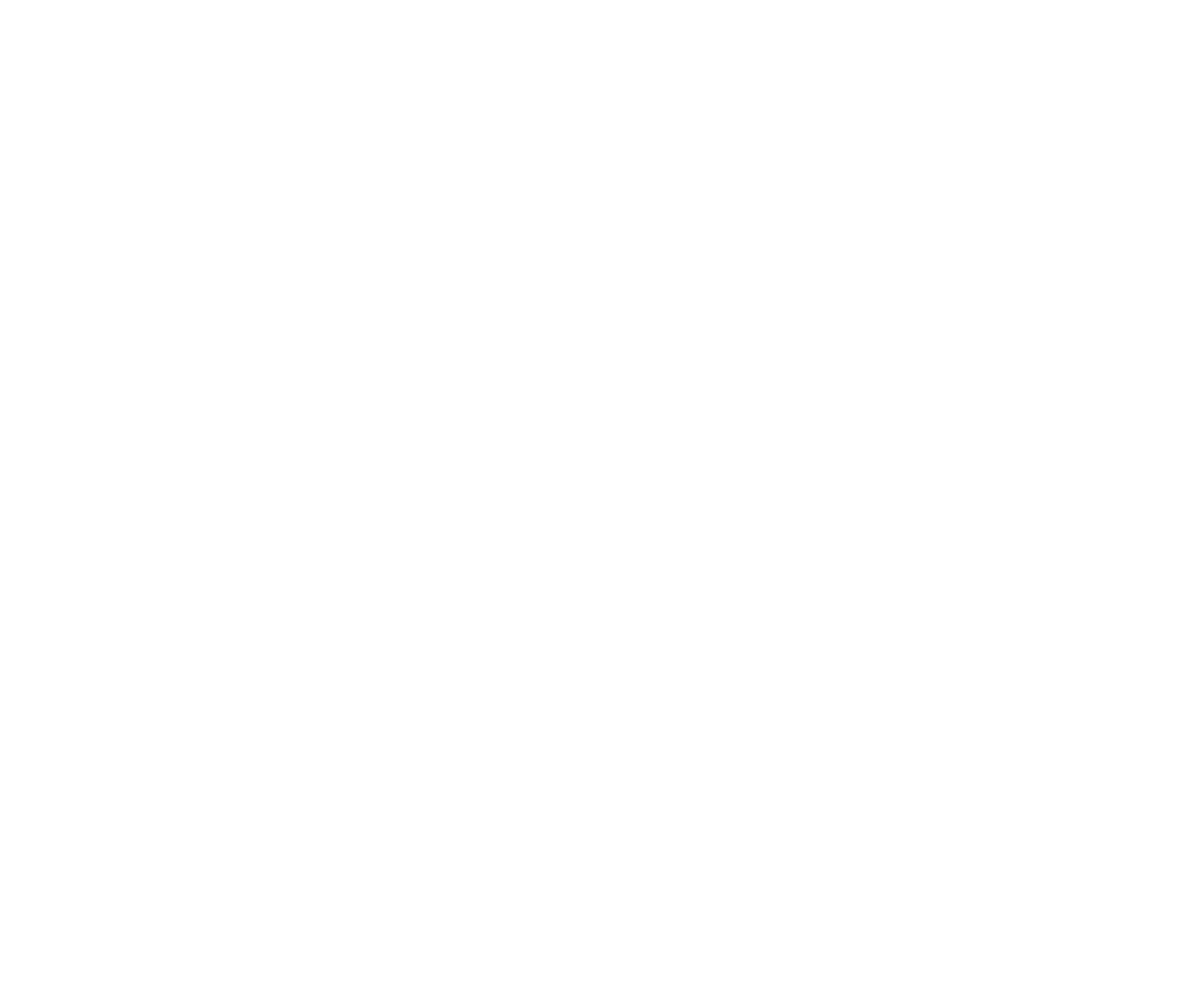
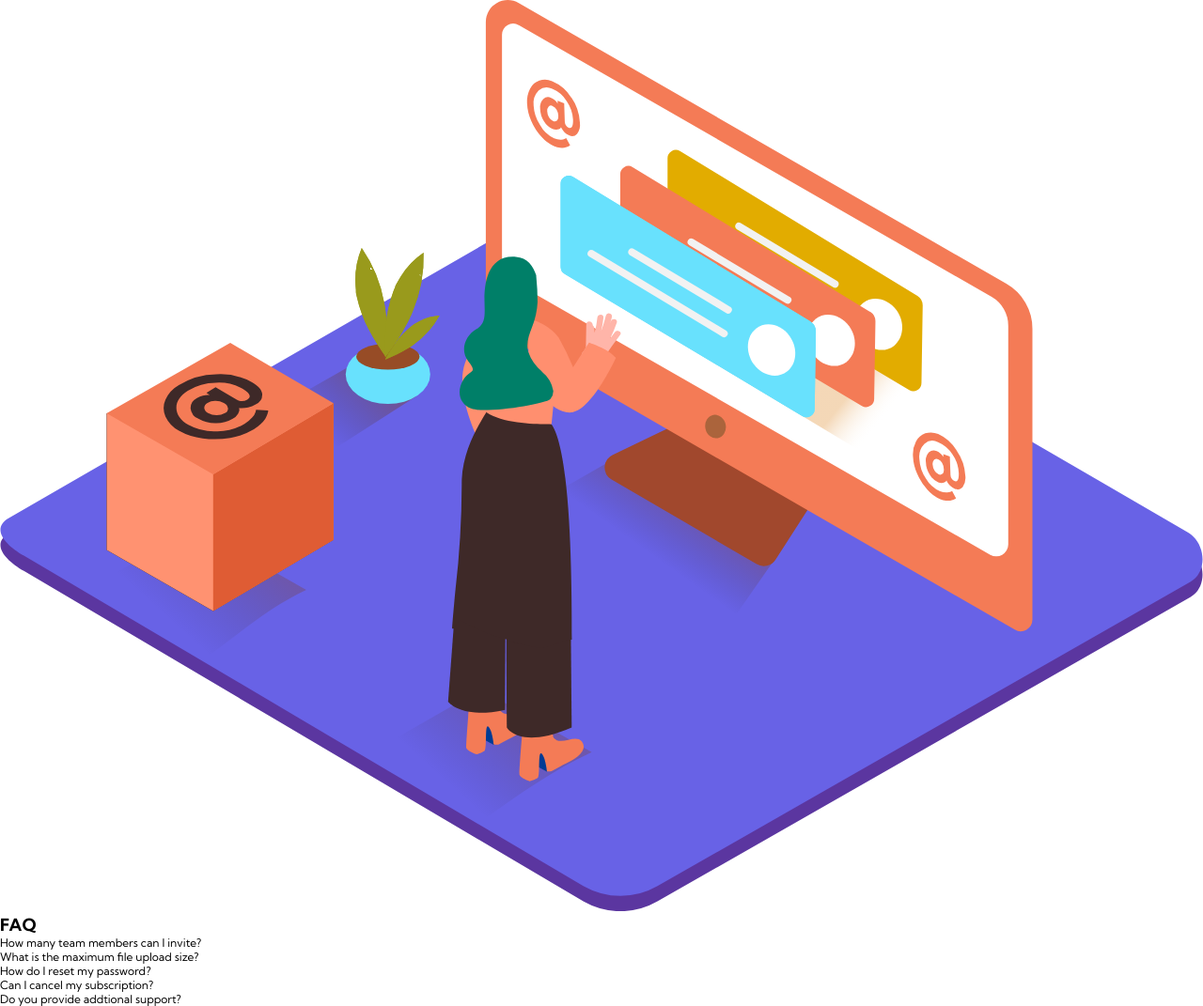
Before and after one commit to cma124/faq-accordion-card, a plain HTML site: page index.html in a window 1280 px wide. Shown: the whole page at 94% size. Before the commit the page ends 800 px from the top, so only its background shows below. Drawn offline with Linux system fonts and the light colour scheme.

Commit message:
add html content & css general styles

```diff
--- a/index.html
+++ b/index.html
@@ -13,6 +13,46 @@
     <link rel="stylesheet" href="./styles.css">
 </head>
 <body>
+    <div class="container">
+        <article class="card">
+            <div class="card-img">
+                <img src="./images/illustration-woman-online-mobile.svg" alt="A girl watching FAQ section">
+            </div>
 
+            <div class="card-text">
+                <h1>FAQ</h1>
+
+                <details>
+                    <summary>How many team members can I invite?</summary>
+
+                    <p>Lorem ipsum dolor sit amet, consectetur adipisicing elit. Minus placeat consectetur dignissimos, dicta non illum.</p>
+                </details>
+
+                <details>
+                    <summary>What is the maximum file upload size?</summary>
+
+                    <p>No more than 2GB. All files in your account must fit your allotted storage space.</p>
+                </details>
+
+                <details>
+                    <summary>How do I reset my password?</summary>
+
+                    <p>Lorem ipsum dolor sit amet consectetur adipisicing elit. Sed assumenda iste at eligendi unde magnam.</p>
+                </details>
+
+                <details>
+                    <summary>Can I cancel my subscription?</summary>
+
+                    <p>Lorem ipsum dolor sit amet, consectetur adipisicing elit. Nostrum magni minus modi rerum nisi laboriosam.</p>
+                </details>
+
+                <details>
+                    <summary>Do you provide addtional support?</summary>
+
+                    <p>Lorem ipsum dolor, sit amet consectetur adipisicing elit. Quisquam doloribus sequi odit sapiente, ab eius.</p>
+                </details>
+            </div>
+        </article>
+    </div>
 </body>
 </html>
--- a/styles.css
+++ b/styles.css
@@ -0,0 +1,39 @@
+@import url('https://fonts.googleapis.com/css2?family=Kumbh+Sans:wght@400;700&display=swap');
+
+*,
+*::before,
+*::after {
+    box-sizing: border-box;
+    margin: 0;
+    padding: 0;
+}
+
+:root {
+    font-size: 10px;
+
+    --primary-txt-blue: hsl(238, 29%, 16%);
+    --primary-txt-red: hsl(14, 88%, 65%);
+
+    --neutral-txt-darkgray: hsl(237, 12%, 33%);
+    --neutral-txt-gray: hsl(240, 6%, 50%);
+
+    --bg-violet: hsl(273, 75%, 66%);
+    --bg-blue: hsl(240, 73%, 65%);
+
+    --color-divider: hsl(240, 5%, 91%);
+}
+
+/* General Styles */
+body {
+    font-family: 'Kumbh Sans', sans-serif;
+    font-size: 1.2rem;
+}
+
+img {
+    max-width: 100%;
+    object-fit: contain;
+}
+
+summary {
+    list-style: none;
+}
```
